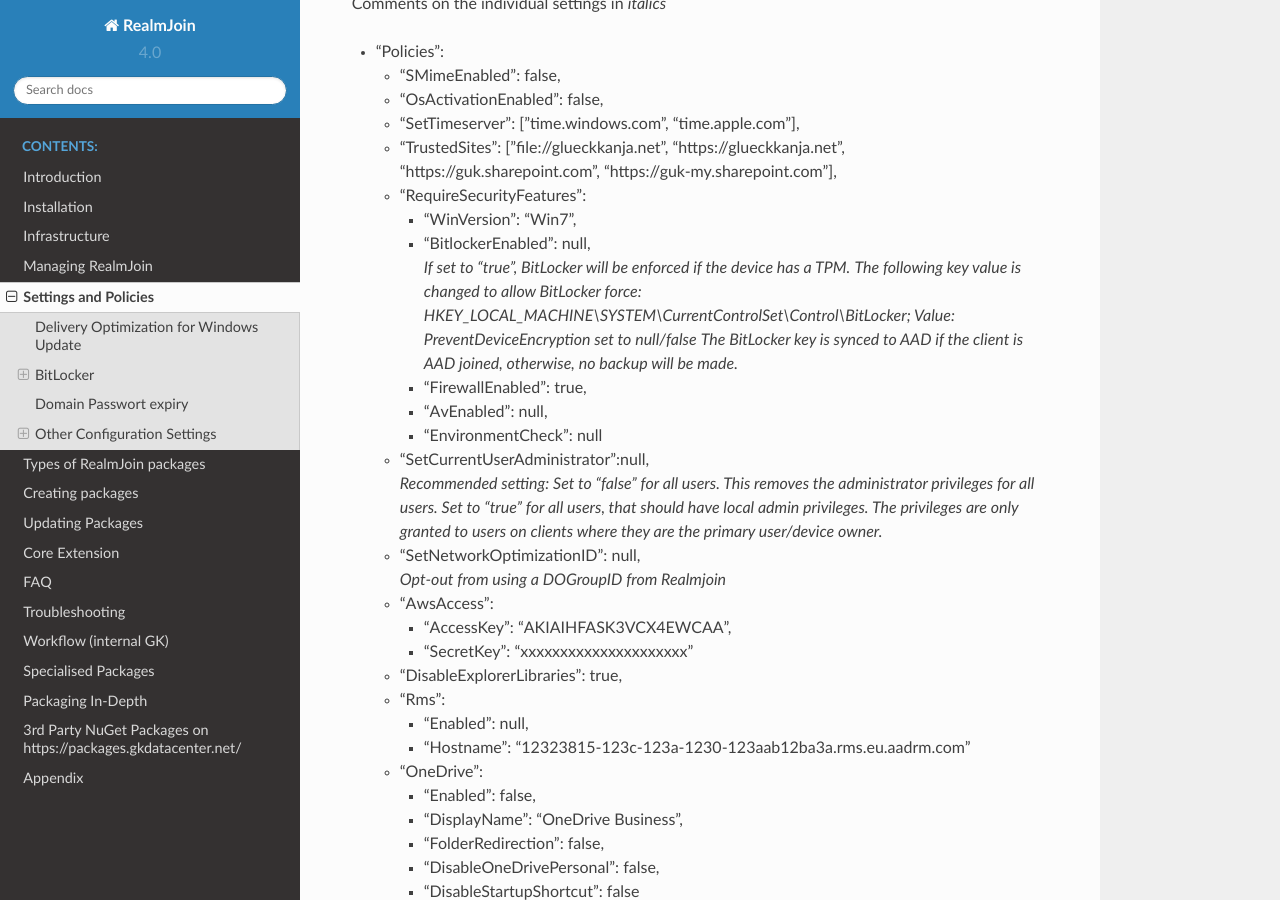
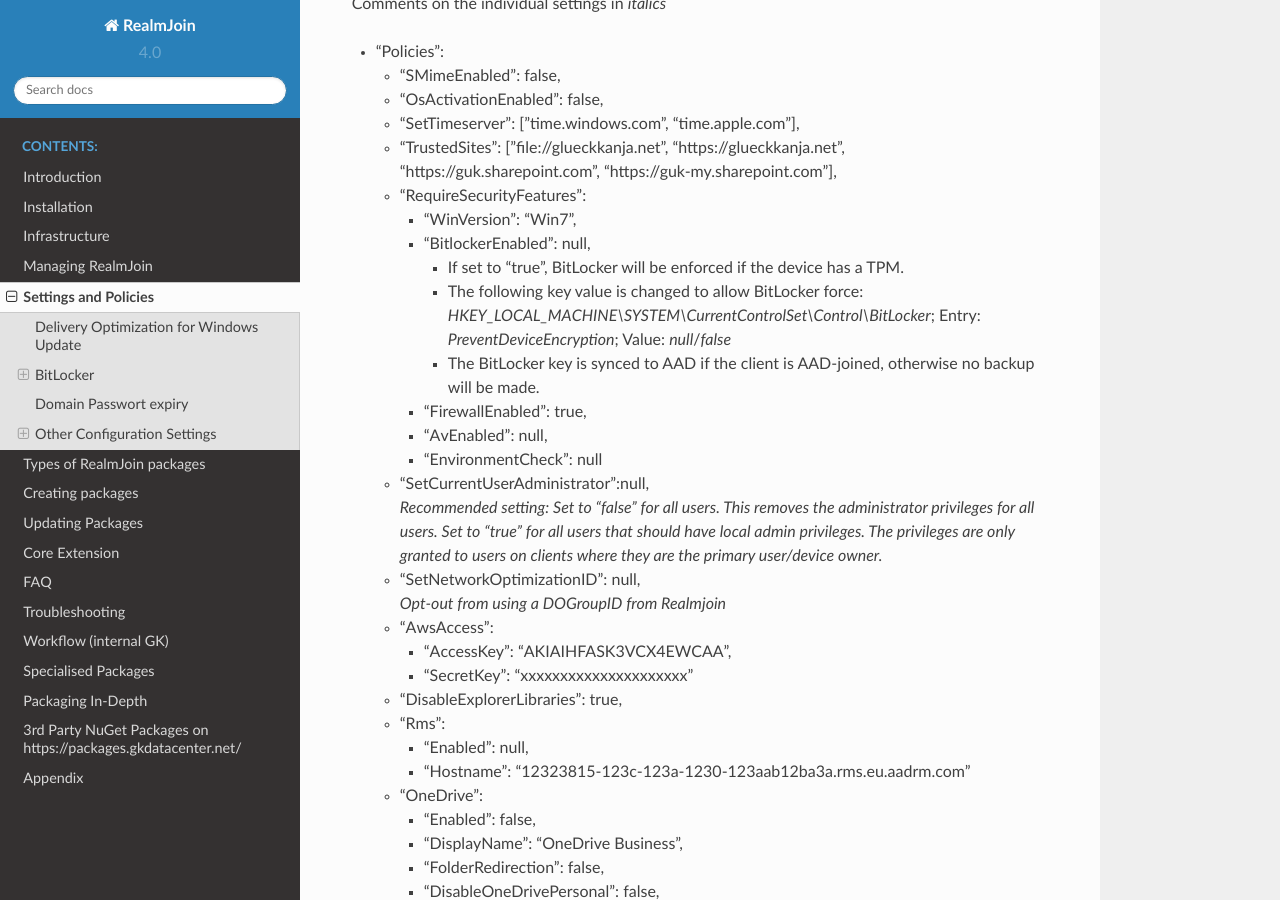
Before and after one commit to bb-froggy/realmjoin-docs, a Sphinx documentation site: the page built from docs/policies.md, in a window 1280 px wide and 900 px high, scrolled down 4007 px. Built offline with Sphinx 7.4.7 and the Read the Docs theme 2.0.0, drawn with Linux system fonts in a browser that asks for light colours; some of the changed text lies outside the part shown.

Commit message:
Some more typos + phrasing

```diff
--- a/docs/policies.md
+++ b/docs/policies.md
@@ -159,15 +159,17 @@
   * "RequireSecurityFeatures":
     * "WinVersion": "Win7",
     * "BitlockerEnabled": null,
-         *If set to "true", BitLocker will be enforced if the device has a TPM.*
-         *The following key value is changed to allow BitLocker force: HKEY_LOCAL_MACHINE\SYSTEM\CurrentControlSet\Control\BitLocker; Value: PreventDeviceEncryption set to null/false*
-         *The BitLocker key is synced to AAD if the client is AAD joined, otherwise, no backup will be made.*
+         * If set to "true", BitLocker will be enforced if the device has a TPM.
+         * The following key value is changed to allow BitLocker force: *HKEY_LOCAL_MACHINE\SYSTEM\CurrentControlSet\Control\BitLocker*;
+          Entry: *PreventDeviceEncryption*;
+          Value: *null*/*false*
+         * The BitLocker key is synced to AAD if the client is AAD-joined, otherwise no backup will be made.
     * "FirewallEnabled": true,
     * "AvEnabled": null,
     * "EnvironmentCheck": null
 
   * "SetCurrentUserAdministrator":null,
-    *Recommended setting: Set to "false" for all users. This removes the administrator privileges for all users. Set to "true" for all users, that should have local admin privileges. The privileges are only granted to users on clients where they are the primary user/device owner.*
+    *Recommended setting: Set to "false" for all users. This removes the administrator privileges for all users. Set to "true" for all users that should have local admin privileges. The privileges are only granted to users on clients where they are the primary user/device owner.*
 
   * "SetNetworkOptimizationID": null,
     *Opt-out from using a DOGroupID from Realmjoin*
@@ -197,8 +199,8 @@
 ### Client
 
  - "Client":
-  * "IsPrimaryOfUser": true
-         *Autogenerated by the server*
+   * "IsPrimaryOfUser": true
+     * Autogenerated by the server
 
 The *IsPrimaryOfUser* attribute is set when the RealmJoin client on the device contacts the backend for the first time. The user who is signed on during this process is registered as primary user of the device.
 Mandatory packages will only be installed when the primary user is logged in. If the *makeAdmin* property is set in the user/group settings, the primary user is promoted to administrator.
```
Also changed, not shown: other parts of docs/policies.md (+2 -2 lines).
